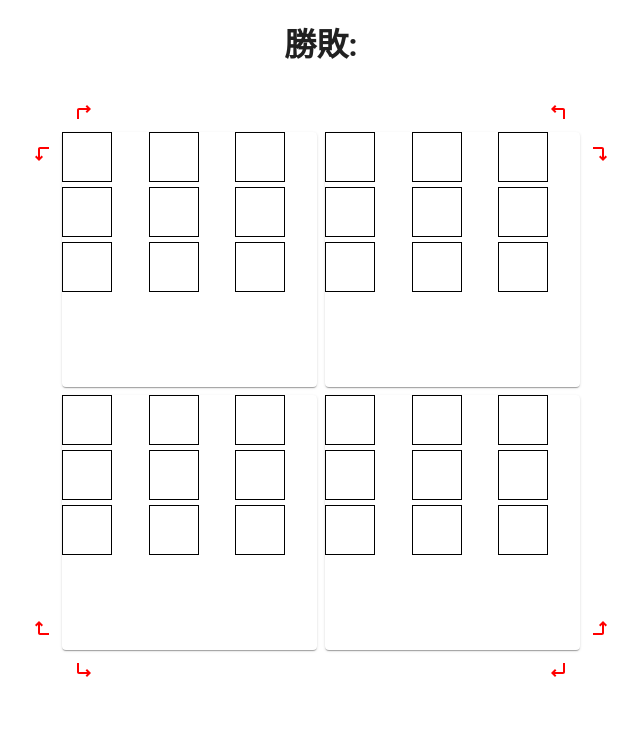
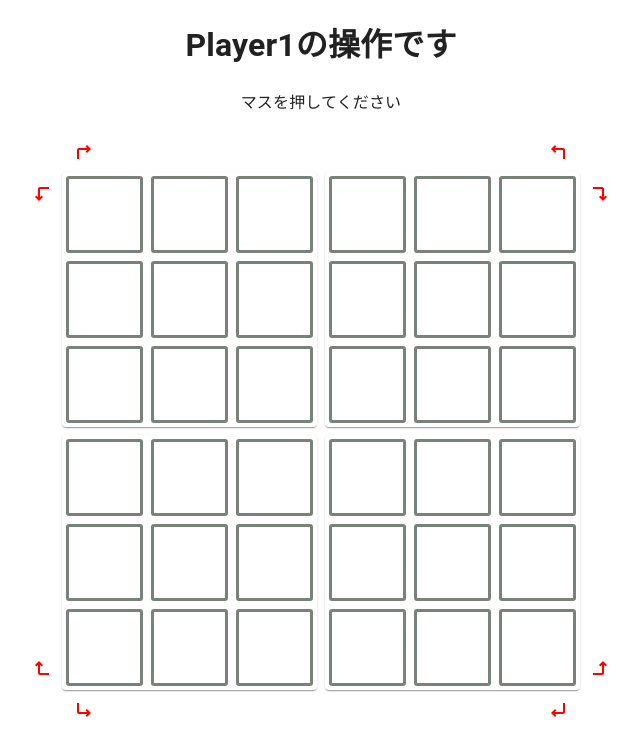
Before and after one commit to sos05o/pentago, a React (Vite) app: page / in a window 1280 px wide. Shown: the top 756 px of the page, without its empty margins (319-959 px from the left). Built offline with nearby package versions, Linux system fonts and the light colour scheme.

Commit message:
基本機能の完成

```diff
--- a/src/App.tsx
+++ b/src/App.tsx
@@ -43,10 +43,14 @@ export const App = () => {
       return
     }
     // targetBoardの座標を更新
+    if (targetBoard[value.x][value.y] !== 0) {
+      return
+    }
     targetBoard[value.x][value.y] = currentPlayer.name === "player1" ? 1 : 2
     setIsPlayerSelected(true)
     // newBoard[index]を更新
     newBoard[index] = targetBoard
+    judgeWinner(newBoard)
     // boardを更新
     setBoard(newBoard)
   }
@@ -85,7 +89,6 @@ export const App = () => {
 
     // 一度、全ての盤面を1つの配列にまとめる
     const allBoard = newBoard.flat().flat()
-    console.log(allBoard)
     // 縦の判定
     const size = 6;
     // 勝利したユーザーを格納する変数
@@ -111,23 +114,59 @@ export const App = () => {
       [0, 1, 8, 9, 10]
     ]
 
+    // あらかじめ、ななめの判定を行うための配列を作成
+    // ななめの判定は、最初の数字をxとして、[x, x+4, x+8, x+12, x+16]か、[x, x+4, x+6, x+12, x+16]のいずれかである
+    const diagonal = [
+      [0, 4, 8, 27, 31],
+      [4, 8, 27, 31, 35],
+      [1, 5, 15, 28, 32],
+      [3, 7, 20, 30, 34],
+      [11, 13, 15, 20, 22],
+      [13, 15, 20, 22, 24],
+      [8, 10, 12, 19, 21],
+      [14, 16, 23, 25, 27]
+    ]
+
     // 縦の判定
     // それぞれのパターンについて、全てのマスについて判定を行う
     // 6列x2パターンに対して、最初のマスの値を取得し、同じ値がverticalのパターン座標で5つ連続しているかどうかを判定する
-    let baseNum = 0
-    for (let i = 0; i < size; i++) {
+    // 縦左
+    for (let i = 0; i < size / 2; i++) {
       // 縦の上段
-      baseNum = allBoard[i]
-      if (baseNum === 0) { continue }
-      if (vertical[0].every((n) => allBoard[n + i] === baseNum)) {
-        winner = baseNum
+      const baseNum1 = allBoard[i]
+      const baseNum2 = allBoard[i+3]
+
+      if (baseNum1 === 0 && baseNum2 === 0) { continue }
+      if (baseNum1 !== 0 && vertical[0].every((n) => allBoard[n + i] === baseNum1)) {
+        winner = baseNum1
         break
       }
       // 縦の下段
-      baseNum = allBoard[i+3]
-      if (baseNum === 0) { continue }
-      if (vertical[1].every((n) => allBoard[n + i] === baseNum)) {
-        winner = baseNum
+      if (baseNum2 !== 0 && vertical[1].every((n) => allBoard[n + i + 3] === baseNum2)) {
+        winner = baseNum2
+        break
+      }
+    }
+    if (winner !== 0) {
+      setBoard(newBoard)
+      console.log(`${winner}の勝ちA`)
+      setResult({flag: winner !== 0, player: winner})
+      return winner !== 0
+    }
+    for (let i = 9; i < size * 2; i++) {
+      // 縦の上段
+      const baseNum1 = allBoard[i]
+      const baseNum2 = allBoard[i+3]
+
+      if (baseNum1 === 0 && baseNum2 === 0) { continue }
+
+      if (baseNum1 !== 0 && vertical[0].every((n) => allBoard[n + i] === baseNum1)) {
+        winner = baseNum1
+        continue
+      }
+      // 縦の下段
+      if (baseNum2 !== 0 && vertical[1].every((n) => allBoard[n + i + 3] === baseNum2)) {
+        winner = baseNum2
         break
       }
     }
@@ -139,51 +178,64 @@ export const App = () => {
     }
     // 横の上3行
     for (let i = 0; i <= size; i+=3) {
+      const baseNum1 = allBoard[i]
+      const baseNum2 = allBoard[i + 1]
       // 横の左側
-      baseNum = allBoard[i]
-      if (baseNum === 0) { continue }
-      if (horizontal[0].every((n) => allBoard[n + i] === baseNum)) {
-        winner = baseNum
+      if (baseNum1 === 0 && baseNum2 === 0) { continue }
+      if (baseNum1 !== 0 && horizontal[0].every((n) => allBoard[n + i] === baseNum1)) {
+        winner = baseNum1
         break
       }
       // 横の右側
-      baseNum = allBoard[i + 1]
-      if (baseNum === 0) { continue }
-      if (horizontal[1].every((n) => allBoard[n + i] === baseNum)) {
-        winner = baseNum
+      if (baseNum2 !== 0 && horizontal[1].every((n) => allBoard[n + i + 1] === baseNum2)) {
+        winner = baseNum2
         break
       }
     }
     if (winner !== 0) {
       setBoard(newBoard)
-      console.log(`${winner}の勝ちB`)
       setResult({flag: winner !== 0, player: winner})
       return winner !== 0
     }
     // 横の下3行
-    for (let i = 18; i <= 24; i+=3) {
+    for (let i = 18; i <= size * 4; i+=3) {
+      const baseNum1 = allBoard[i]
+      const baseNum2 = allBoard[i + 1]
       // 横の左側
-      baseNum = allBoard[i]
-      console.log(`baseNum: ${baseNum}`)
-      if (baseNum === 0) { continue }
-      if (horizontal[0].every((n) => allBoard[n + i] === baseNum)) {
-        winner = baseNum
+      if (baseNum1 === 0 && baseNum2 === 0) { continue }
+      if (baseNum1 !== 0 && horizontal[0].every((n) => allBoard[n + i] === baseNum1)) {
+        winner = baseNum1
         break
       }
       // 横の右側
-      baseNum = allBoard[i + 1]
-      if (baseNum === 0) { continue }
-      horizontal.forEach((n) => console.log(`n: ${n}, allBoard[n + i]: ${allBoard[n + i]}`))
-      if (horizontal[1].every((n) => allBoard[n + i] === baseNum)) {
-        winner = baseNum
+      if (baseNum2 !== 0 && horizontal[1].every((n) => allBoard[n + i + 1] === baseNum2)) {
+        winner = baseNum2
         break
       }
     }
+    if (winner !== 0) {
+      setBoard(newBoard)
+      setResult({flag: winner !== 0, player: winner})
+      return winner !== 0
+    }
+    // ななめの判定
+    diagonal.some((pattern) => {
+      // diagonal[i]の要素をindexとして、allBoardの値が0以外かつ、patternの要素が全て同じ値かどうかを判定
+      const result = pattern.every(n => allBoard[n] !== 0 && allBoard[n] === allBoard[pattern[0]])
+      // resultがtrueの場合、winnerにallBoard[pattern[0]]を代入
+      if (result) {
+        winner = allBoard[pattern[0]]
+      }
+    })
 
     setBoard(newBoard)
-    console.log(`${winner}の勝ちC`)
     if (winner !== 0) {
       setResult({flag: winner !== 0, player: winner})
+    }
+    // allBoardがすべて埋まっている場合、引き分け
+    if (winner === 0 && allBoard.every((n) => n !== 0)) {
+      setResult({flag: true, player: 3})
+      return true
     }
     return winner !== 0
   }
@@ -195,21 +247,29 @@ export const App = () => {
 
   // リセットボタンを押したときの処理
   const handleReset = () => {
+    setBoard([
+      [[0, 0, 0], [0, 0, 0], [0, 0, 0]],
+      [[0, 0, 0], [0, 0, 0], [0, 0, 0]],
+      [[0, 0, 0], [0, 0, 0], [0, 0, 0]],
+      [[0, 0, 0], [0, 0, 0], [0, 0, 0]],
+    ])
     setResult({flag: false, player: 0})
+    setIsPlayerSelected(false)
     setCurrentPlayer({ player1: true, player2: false })
   }
 
   const Player1Props: Player = {
     color: "#FF0000",
-    name: "player1",
+    name: "Player1",
   }
 
   const Player2Props: Player = {
     color: "#0000FF",
-    name: "player2",
+    name: "Player2",
   }
 
   const handleClick = (target: number, direction: "left" | "right") => {
+    if (!isPlayerSelected) { return }
     if (result.flag) {
       // 勝敗が決まっている場合は何もしない
       return
@@ -242,13 +302,22 @@ export const App = () => {
   return (
     <>
       <CssBaseline />
-      <h1 style={{ textAlign: "center" }}>勝敗:{result.flag && result.player === 1 ? Player1Props.name : result.player === 2 && Player2Props.name} {result.flag && <Button onClick={handleReset}>リセット</Button>}</h1>
+      {
+        result.flag ? (
+          <h1 style={{ textAlign: "center" }}>勝敗:{result.player === 1 ? Player1Props.name : result.player === 2 ? Player2Props.name : result.player === 3 && "引き分け"} {<Button variant={"contained"} color={"primary"} onClick={handleReset}>リセット</Button>}</h1>
+        ) : (
+          <>
+            <h1 style={{ textAlign: "center" }}>{getCurrentPlayer().name}の操作です</h1>
+            <p style={{ textAlign: "center" }}>{isPlayerSelected ? "盤を回転させてください" : "マスを押してください"}</p>
+          </>
+        )
+      }
 
       <Box sx={{ width: "clamp(100px, min(100vw, 100vh), 600px)", aspectRatio: 1, display: "flex", alignItems: "center", justifyContent: "center", margin: "auto" }}>
         {/* 要素を4つ、2x2で中央寄せ */}
         <Grid container columns={4} alignContent={"center"} rowSpacing={1} justifyContent="center" alignItems="center" style={{ width: "100%", height: "100%" }}>
           {/* <Grid size={1}></Grid> */}
-          <Grid size={4} container columns={4} spacing={1}>
+          <Grid size={4} container columns={4} spacing={1} justifyContent={"center"}>
             <Grid size={2} justifyContent={"right"}>
               <Box style={
                 { height: "100%", maxHeight: "min(40vw, 40vh)", aspectRatio: 1, marginLeft: "auto", display: "grid", gridTemplateColumns: "auto 1fr", gridTemplateRows: "auto 1fr", gridTemplateAreas: '". right" "left paper"', gap: "1px" }
@@ -265,9 +334,9 @@ export const App = () => {
                 </Paper>
               </Box>
             </Grid>
-            <Grid size={2}>
+            <Grid size={2} justifyContent={"left"}>
               <Box style={
-                { height: "100%", maxHeight: "min(40vw, 40vh)", aspectRatio: 1, marginLeft: "auto", display: "grid", gridTemplateColumns: "1fr auto", gridTemplateRows: "auto 1fr", gridTemplateAreas: '"left ." "paper right"', gap: "1px" }
+                { height: "100%", maxHeight: "min(40vw, 40vh)", aspectRatio: 1, marginRight: "auto", display: "grid", gridTemplateColumns: "1fr auto", gridTemplateRows: "auto 1fr", gridTemplateAreas: '"left ." "paper right"', gap: "1px" }
               } >
                 <Box sx={{ gridArea: "right", alignContent: "start" }}>
                   <Turn isLeft={false} rotate={90} color={getCurrentPlayer().color} onClick={() => handleClick(1, "right")} />
@@ -283,8 +352,8 @@ export const App = () => {
           </Grid>
           {/* <Grid size={1}></Grid>
           <Grid size={1}></Grid> */}
-          <Grid size={4} container columns={4} spacing={1}>
-            <Grid size={2}>
+          <Grid size={4} container columns={4} spacing={1} justifyContent={"center"}>
+            <Grid size={2} justifyContent={"right"}>
               <Box style={
                 { height: "100%", maxHeight: "min(40vw, 40vh)", aspectRatio: 1, marginLeft: "auto", display: "grid", gridTemplateColumns: "auto 1fr", gridTemplateRows: "1fr auto", gridTemplateAreas: '"right paper" ". left"', gap: "1px" }
               } >
@@ -299,9 +368,9 @@ export const App = () => {
                 </Paper>
               </Box>
             </Grid>
-            <Grid size={2}>
+            <Grid size={2} justifyContent={"left"}>
               <Box style={
-                { height: "100%", maxHeight: "min(40vw, 40vh)", aspectRatio: 1, marginLeft: "auto", display: "grid", gridTemplateColumns: "1fr auto", gridTemplateRows: "1fr auto", gridTemplateAreas: '"paper left" "right ."', gap: "1px" }
+                { height: "100%", maxHeight: "min(40vw, 40vh)", aspectRatio: 1, marginRight: "auto", display: "grid", gridTemplateColumns: "1fr auto", gridTemplateRows: "1fr auto", gridTemplateAreas: '"paper left" "right ."', gap: "1px" }
               } >
                 <Box sx={{ gridArea: "right", textAlign: "right" }}>
                   <Turn isLeft={false} rotate={180} color={getCurrentPlayer().color} onClick={() => handleClick(3, "right")} />
--- a/src/component/Square.tsx
+++ b/src/component/Square.tsx
@@ -1,3 +1,4 @@
+import { Grid2 as Grid, Box } from '@mui/material';
 import React from 'react';
 
 type SquareProps = {
@@ -21,22 +22,24 @@ const Square: React.FC<SquareProps> = ({ grid, index, updateBoard }) => {
   };
 
   return (
-    <div style={{ display: 'grid', gridTemplateColumns: 'repeat(3, 1fr)', gap: '5px' }}>
+    <Grid container columns={3} spacing={1} style={{ width: '100%', height: '100%', borderRadius: '3px', padding: '4px' }}>
       {grid.map((row, rowIndex) =>
         row.map((value, colIndex) => (
-          <div
+          <Grid
+            size={1}
             key={`${rowIndex}-${colIndex}`}
             style={{
-              width: '50px',
-              height: '50px',
               backgroundColor: getColor(value),
-              border: '1px solid black',
+              border: `3px solid ${value !== 0 ? getColor(value) : "rgb(121, 130, 122)"}`,
+              borderRadius: '3px',
             }}
             onClick={() => updateBoard(index, { x: rowIndex, y: colIndex })}
-          ></div>
+          >
+            <Box />
+          </Grid>
         ))
       )}
-    </div>
+    </Grid>
   );
 };
 
```
